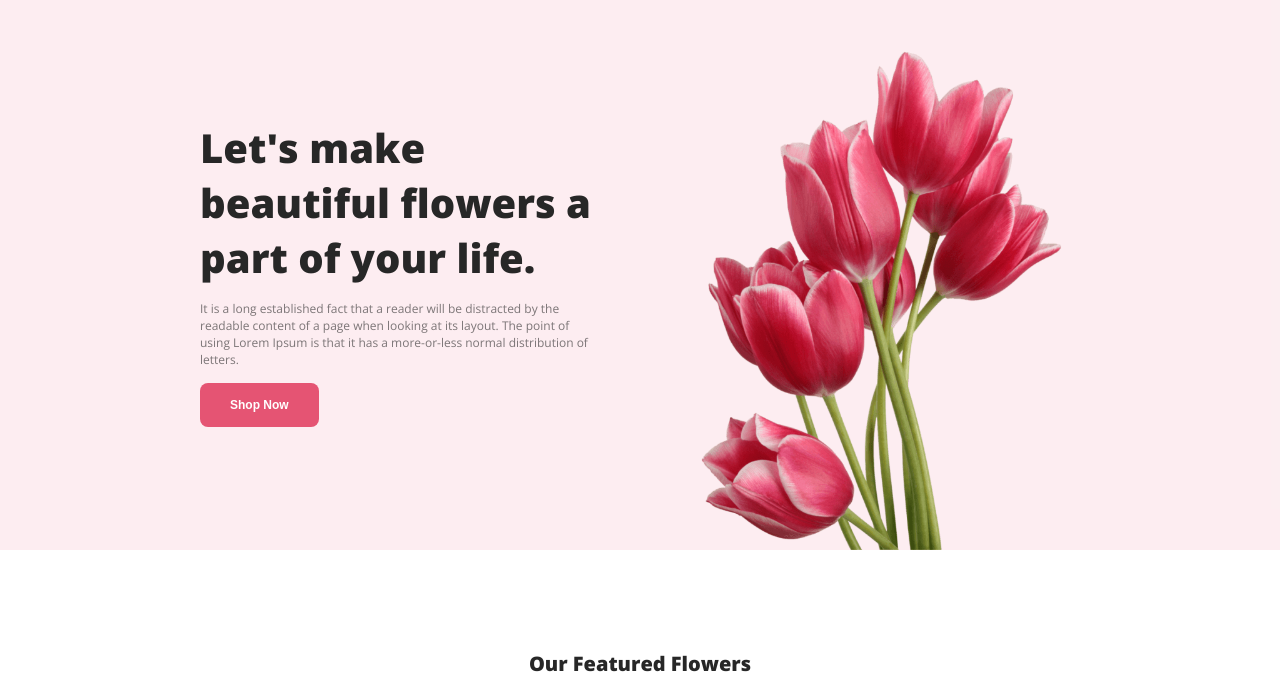
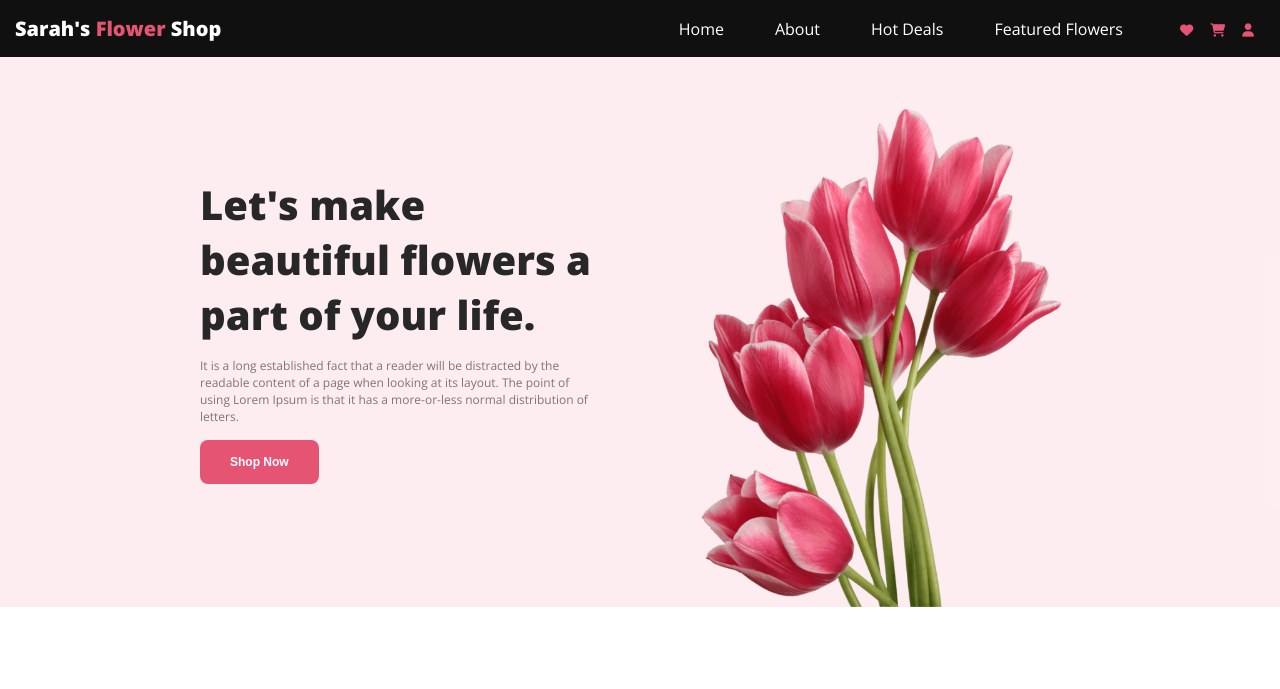
Before and after one commit to SarahSamiha/flower-shop, a plain HTML site: page index.html in a window 1280 px wide. Shown: the top 689 px of the page. Drawn offline with nearby package versions, Linux system fonts and the light colour scheme.

Commit message:
added navbar

```diff
--- a/index.html
+++ b/index.html
@@ -12,10 +12,31 @@
         rel="stylesheet">
 
     <link rel="stylesheet" href="styles/flowerShop.css">
+
+    <script src="https://kit.fontawesome.com/5a3ac1aede.js" crossorigin="anonymous"></script>
 </head>
 
 <body>
     <header>
+        <!-- Navigation Bar (Bonus Section) -->
+
+        <nav>
+            <h3 class="nav-title">
+                Sarah's <span class="pink-text">Flower</span> Shop
+            </h3>
+            <ul>
+                <li><a href="">Home</a></li>
+                <li><a href="">About</a></li>
+                <li><a href="">Hot Deals</a></li>
+                <li><a href="">Featured Flowers</a></li>
+                <li  style="margin-right: 5px;"><button><i class="fa-solid fa-heart"></i></button></li>
+                <li style="margin-right: 5px;"><button><i class="fa-solid fa-cart-shopping"></i></button></li>
+                <li style="margin-right: 5px;"><button><i class="fa-solid fa-user"></i></button></li>
+            </ul>
+        </nav>
+
+        <!-- Navigation Bar Ends(Bonus Section) -->
+
         <!-- Banner -->
         <section id="banner">
 
--- a/styles/flowerShop.css
+++ b/styles/flowerShop.css
@@ -42,6 +42,46 @@ body {
 
 .pink-text {
     color: #E55473;
+}
+
+/* Nav related styles */
+nav {
+    display: flex;
+    align-items: center;
+    justify-content: space-between;
+    background-color:#111010 ;
+    padding: 15px;
+}
+
+.nav-title {
+    color: #FFFFFF;
+    font-size: 20px;
+    font-weight: 800;
+}
+
+nav>ul {
+    display: flex;
+    align-items: center;
+}
+
+nav li {
+    list-style: none;
+    margin-right: 51px;
+}
+nav a {
+    text-decoration: none;
+    color: #FFFFFF;
+
+}
+nav i{
+    color: #E55473;
+}
+nav button{
+    background-color: #111010;
+    border: none;
+}
+nav button:hover{
+    background-color: #FFFFFF;
 }
 
 /* Banner */
```
